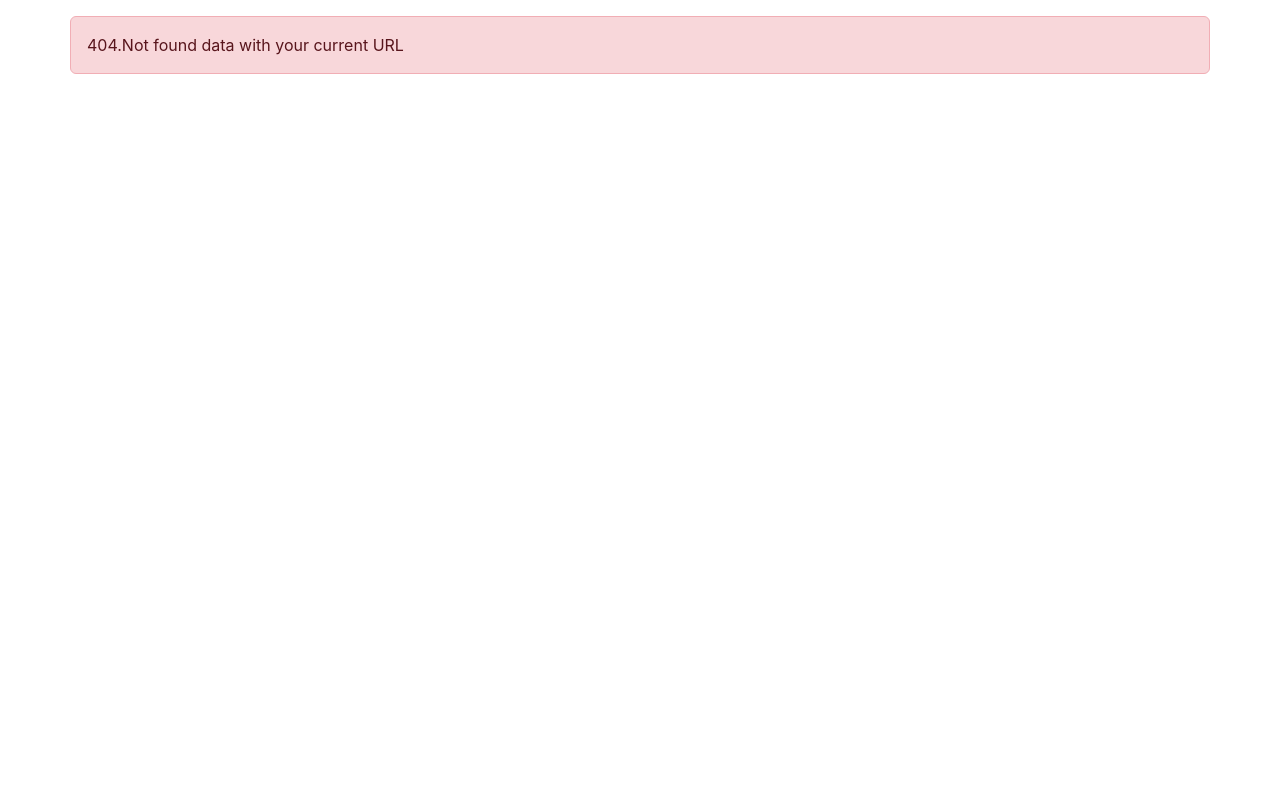
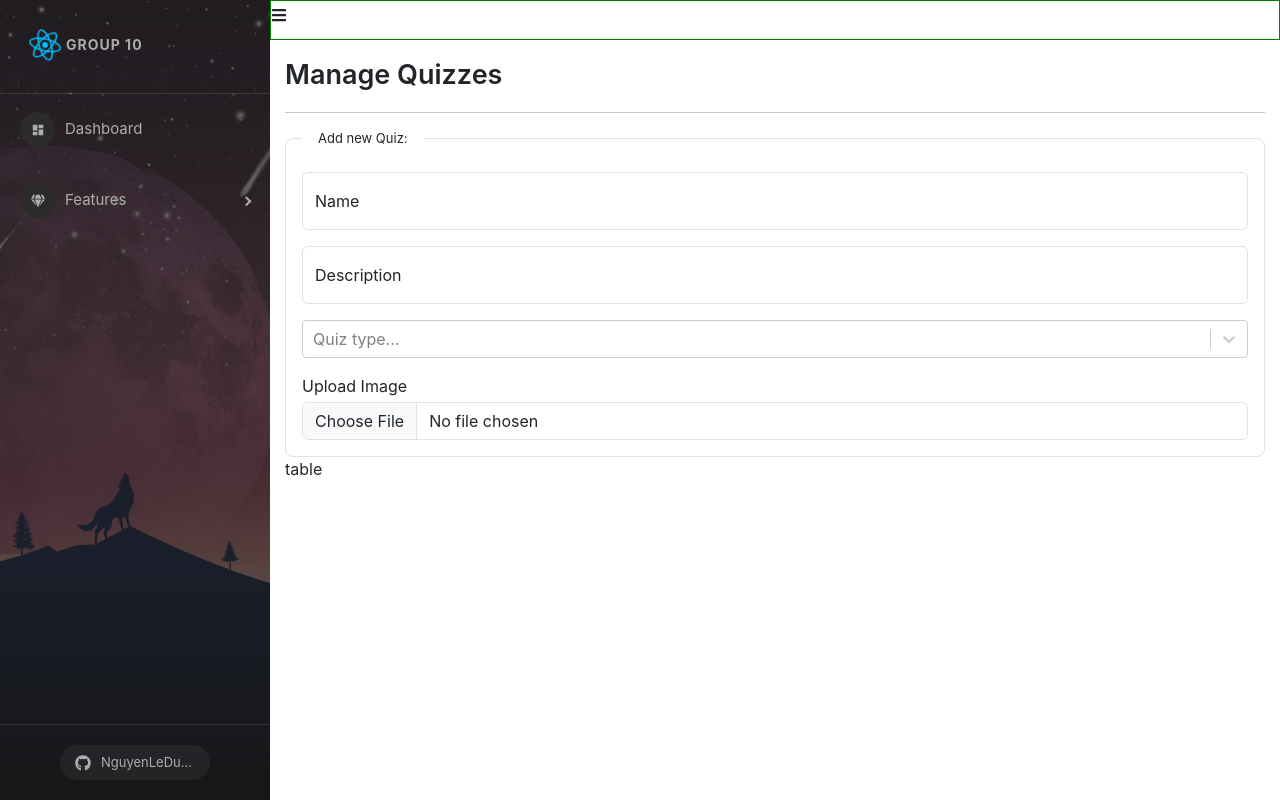
Before and after one commit to NguyenLeDuyy/Hello-World-ReactJS, a React (Create React App) app: page /admins/manage-quizzes in a window 1280 px wide. Before the commit this address had no page. Built offline with nearby package versions, Linux system fonts and the light colour scheme.

Commit message:
video 89

```diff
--- a/package.json
+++ b/package.json
@@ -19,6 +19,7 @@
     "react-redux": "8.0.1",
     "react-router-dom": "6.23.0",
     "react-scripts": "5.0.1",
+    "react-select": "5.8.0",
     "react-toastify": "9.0.7",
     "redux": "4.2.0",
     "redux-devtools-extension": "2.13.9",
--- a/src/Layout.js
+++ b/src/Layout.js
@@ -16,6 +16,7 @@ import { ToastContainer } from 'react-toastify';
 import 'react-toastify/dist/ReactToastify.css';
 import ListQuiz from "./components/User/ListQuiz";
 import DetailQuiz from "./components/User/DetailQuiz";
+import ManageQuiz from "./components/Admin/Content/Quiz/ManageQuiz";
 
 
 const NotFound = () => {
@@ -37,6 +38,7 @@ const Layout = () => {
                 <Route path="/admins" element={<Admin />} >
                     <Route path="dashboard" element={<Dashboard />} />
                     <Route path="manage-users" element={<ManageUser />} />
+                    <Route path="manage-quizzes" element={<ManageQuiz />} />
                 </Route>
                 <Route path="/login" element={<Login />} />
                 <Route path="/signup" element={<Signup />} />
--- /dev/null
+++ b/src/components/Admin/Content/Quiz/ManageQuiz.js
@@ -0,0 +1,80 @@
+import { useState } from 'react';
+import './ManageQuiz.scss'
+import Select from 'react-select';
+
+const options = [
+    { value: 'EASY', label: 'EASY' },
+    { value: 'MEDIUM', label: 'MEDIUM' },
+    { value: 'HARD', label: 'HARD' },
+];
+
+const ManageQuiz = (props) => {
+
+    const [name, setName] = useState('');
+    const [description, setDescription] = useState('');
+    const [type, setType] = useState('EASY');
+    const [image, setImage] = useState(null);;
+
+    const handleChangeFile = (event) => {
+
+    }
+
+    return (
+        <div>
+            <div className="quiz-container">
+                <div className="title">
+                    Manage Quizzes
+                </div>
+                <hr />
+                <div className="add-new">
+
+                    <fieldset class="border rounded-3 p-3">
+                        <legend class="float-none w-auto px-3">Add new Quiz:</legend>
+                        <div className="form-floating mb-3">
+                            <input
+                                type="text"
+                                className="form-control"
+                                placeholder='Your quiz name'
+                                value={name}
+                                onChange={(event) => setName(event.target.value)}
+                            />
+                            <label >Name</label>
+                        </div>
+                        <div className="form-floating">
+                            <input
+                                type="text"
+                                className="form-control"
+                                placeholder='Description'
+                                value={description}
+                                onChange={(event) => setDescription(event.target.value)}
+                            />
+                            <label >Description</label>
+                        </div>
+                        <div className='my-3'>
+                            <Select
+                                value={type}
+                                // onChange={this.handleChange}
+                                options={options}
+                                // onChange={(event) => setType(event.target.value)}
+                                placeholder={"Quiz type..."}
+                            />
+                        </div>
+                        <div className="more-actions form-group">
+                            <label className='mb-1'>Upload Image</label>
+                            <input
+                                type='file'
+                                className='form-control'
+                                value={image}
+                                onChange={(event) => handleChangeFile(event)}
+                            />
+                        </div>
+                    </fieldset>
+                </div>
+                <div className="list-detail">
+                    table
+                </div>
+            </div>
+        </div>
+    )
+}
+export default ManageQuiz;
--- /dev/null
+++ b/src/components/Admin/Content/Quiz/ManageQuiz.scss
@@ -0,0 +1,12 @@
+.quiz-container {
+    padding: 15px;
+
+    .title {
+        font-size  : 27px;
+        font-weight: 600;
+    }
+
+    legend {
+        font-size: 13px;
+    }
+}
--- a/src/components/Admin/SideBar.js
+++ b/src/components/Admin/SideBar.js
@@ -12,10 +12,14 @@ import { FaTachometerAlt, FaGem, FaList, FaGithub, FaRegLaughWink, FaHeart } fro
 import sidebarBg from '../../assets/images/bg2.jpg';
 import { DiReact } from "react-icons/di";
 import { MdDashboard } from "react-icons/md";
-import { Link } from 'react-router-dom';
+import { Link, useNavigate } from 'react-router-dom';
+import './SideBar.scss'
 
 const SideBar = (props) => {
     const { image, collapsed, toggled, handleToggleSidebar } = props;
+
+    const navigate = useNavigate();
+
     return (
         <div>
             <ProSidebar
@@ -37,8 +41,9 @@ const SideBar = (props) => {
                             textOverflow: 'ellipsis',
                             whiteSpace: 'nowrap',
                         }}
+                        onClick={() => navigate('/')}
                     >
-                        <DiReact size={'3em'} color={'00bfff'} />
+                        <DiReact size={'3em'} color={'00bfff'} className='loader-icon' />
                         Group 10
                     </div>
                 </SidebarHeader>
@@ -65,7 +70,9 @@ const SideBar = (props) => {
                                 Quản lý Users
                                 <Link to="/admins/manage-users" />
                             </MenuItem>
-                            <MenuItem> Quản lý Bài Quiz</MenuItem>
+                            <MenuItem> Quản lý Bài Quiz
+                                <Link to="/admins/manage-quizzes" />
+                            </MenuItem>
                             <MenuItem> Quản lý Câu Hỏi</MenuItem>
                         </SubMenu>
 
@@ -93,7 +100,7 @@ const SideBar = (props) => {
                     </div>
                 </SidebarFooter>
             </ProSidebar>
-        </div>
+        </div >
     )
 }
 
--- /dev/null
+++ b/src/components/Admin/SideBar.scss
@@ -0,0 +1,16 @@
+.loader-icon {
+    font-size       : 14px;
+    margin-bottom   : 3px;
+    // color        : #00d4ff;
+    animation       : spin 4s infinite linear;
+}
+
+@keyframes spin {
+    from {
+        transform: scale(1) rotate(0deg);
+    }
+
+    to {
+        transform: scale(1) rotate(360deg);
+    }
+}
```
Also changed, not shown: 2 other files (tests, documents, lock files or other folders).
